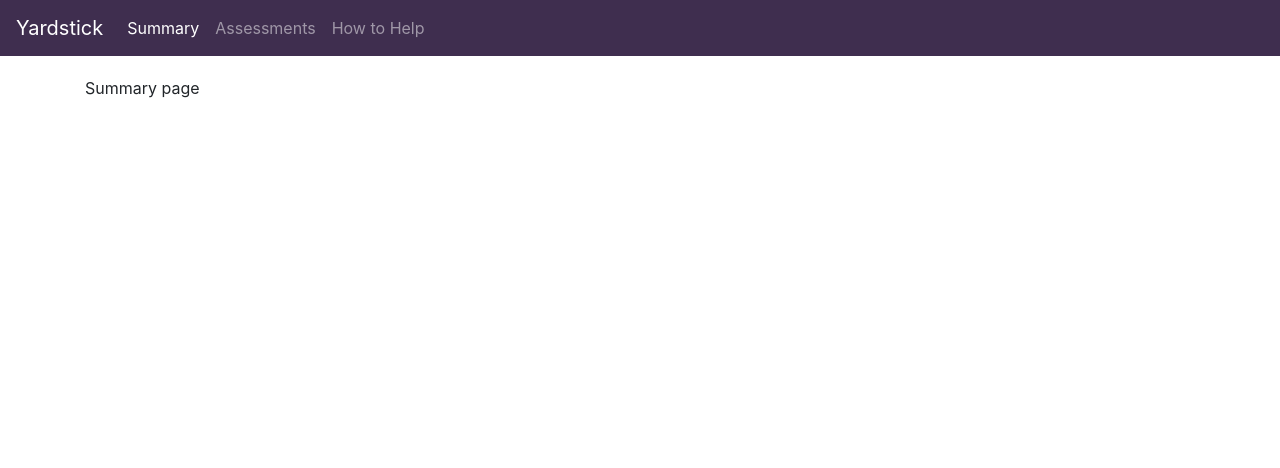
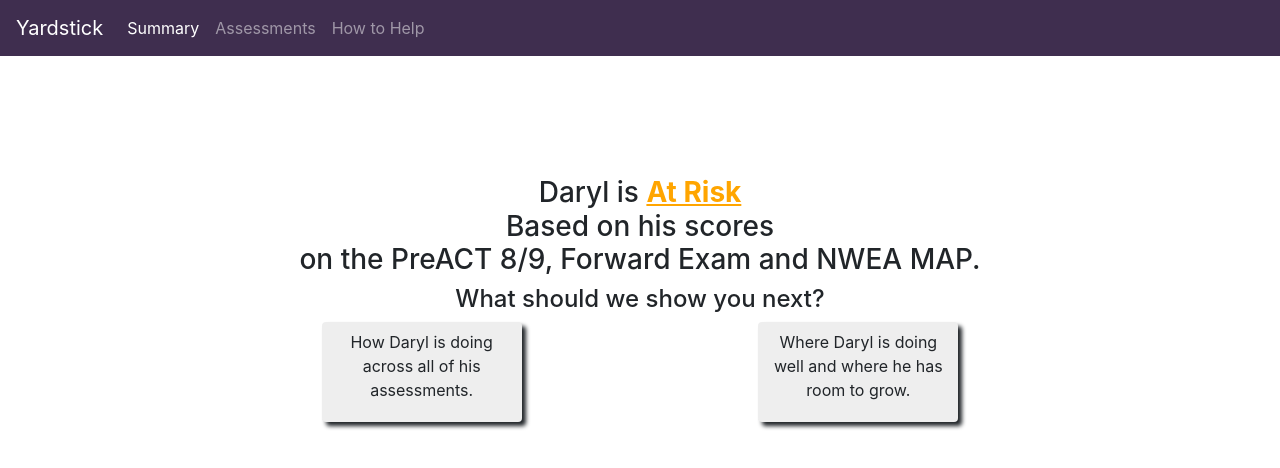
Before and after one commit to ryanechternacht/yardstick-frontend, a Vue app: page /summary in a window 1280 px wide. Shown: the top 468 px of the page. Built offline with nearby package versions, Linux system fonts and the light colour scheme.

Commit message:
Update summary page

```diff
--- a/src/router/index.js
+++ b/src/router/index.js
@@ -1,7 +1,7 @@
 import Vue from "vue";
 import VueRouter from "vue-router";
 
-import SummaryOverview from "@/views/SummaryOverview";
+import SummaryOverview from "@/views/summary/SummaryOverview";
 import AssessmentsOverview from "@/views/AssessmentsOverview";
 import HowToHelpOverview from "@/views/HowToHelpOverview";
 
--- a/src/views/SummaryOverview.vue
+++ /dev/null
@@ -1,10 +0,0 @@
-<template>
-  <div>Summary page</div>
-</template>
-
-<script>
-export default {};
-</script>
-
-<style>
-</style>
--- /dev/null
+++ b/src/views/summary/SummaryOverview.vue
@@ -0,0 +1,73 @@
+<template>
+  <div>
+    <div id="top-spacer"></div>
+
+    <h3 id class="center">
+      {{student.name}} is
+      <span class="at-risk">At Risk</span>
+      <br />
+      Based on {{student.possessivePronoun}} scores
+      <br />on the PreACT 8/9, Forward Exam and NWEA MAP.
+    </h3>
+
+    <h4 class="center">What should we show you next?</h4>
+
+    <div id="actions">
+      <router-link tag="div" :to="'assessments'">
+        <div class="action-item center">
+          <span>How {{student.name}} is doing across all of {{student.possessivePronoun}} assessments.</span>
+        </div>
+      </router-link>
+      <router-link tag="div" :to="'how-to-help'">
+        <div class="action-item center">
+          <span>Where {{student.name}} is doing well and where {{student.subjectPronoun}} has room to grow.</span>
+        </div>
+      </router-link>
+    </div>
+  </div>
+</template>
+
+<script>
+export default {
+  data() {
+    return {
+      student: {
+        name: "Daryl",
+        subjectPronoun: "he",
+        possessivePronoun: "his"
+      }
+    };
+  }
+};
+</script>
+
+<style>
+.center {
+  text-align: center;
+}
+
+#top-spacer {
+  height: 100px;
+}
+
+#actions {
+  display: flex;
+  justify-content: space-evenly;
+}
+
+.action-item {
+  width: 200px;
+  height: 100px;
+  background: #eee;
+  padding: 8px;
+  border-radius: 4px;
+  box-shadow: 4px 4px 4px;
+  cursor: pointer;
+}
+
+.at-risk {
+  font-weight: bold;
+  color: orange;
+  text-decoration: underline;
+}
+</style>
```
